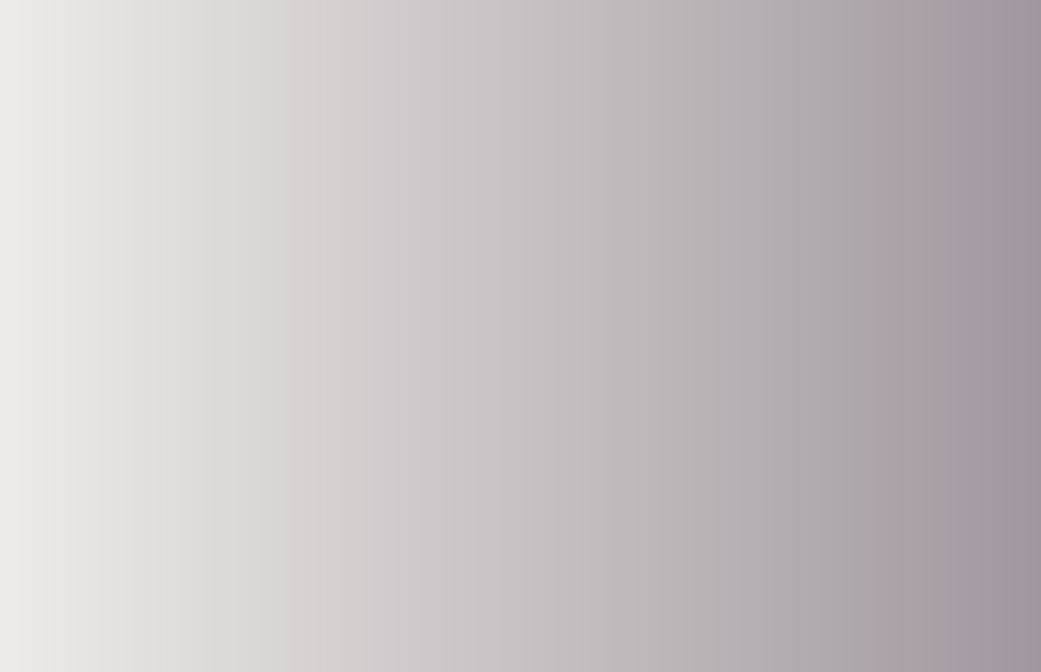
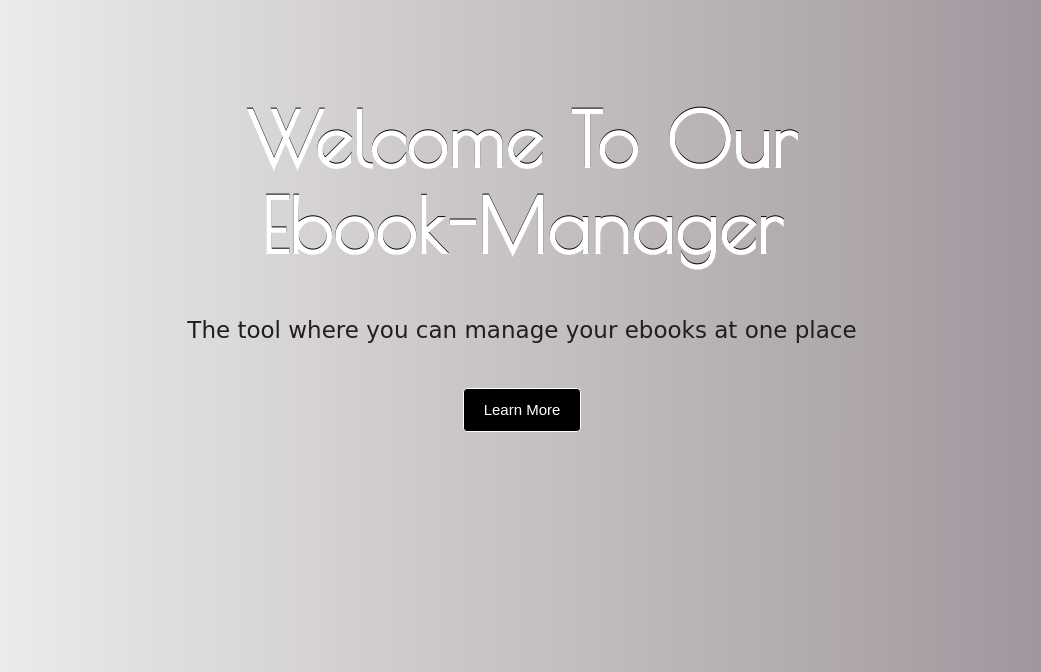
Before and after one commit to project-work-4-sem/Ebook-Manager, a Flask app: page / in a window 1280 px wide. Shown: the part 71-743 px from the top of the page, without its empty margins (118-1159 px from the left). Run offline with Flask 2, Linux system fonts and the light colour scheme; data comes from the database, SQL or seed files in the repository; some libraries are stand-ins or nearby versions.

Commit message:
Update home.html

```diff
--- a/DBMS PROJECT/ebook_management/templates/home.html
+++ b/DBMS PROJECT/ebook_management/templates/home.html
@@ -2,33 +2,14 @@
 {% block content %}
 
 <div align="center">
-
-            <!-- <h2>HOME PAGE</h2>
-            <br>
-            <h4>ALL EBOOKS</h4>
-        <main id="grid">
-            {% for row in book[:50] %}
-            <div onclick='window.open("{{url_for('Books',book_id=row.book_id)}}")' style="background: #26C485;" >
-            {% if row.book_id < 12 %}
-
-            <img src="{{url_for('static',filename=row.path)}}" title="category:{{row.category}}     Bookid:{{row.book_id}}   isbn:{{row.isbn}}"  width="200" height="200">
-
-
-            {% else %}
-
-            <img src="{{row.path}}" title="category:{{row.category}}     Bookid:{{row.book_id}}   isbn:{{row.isbn}}"  width="200" height="200" >
-
-            {% endif %}
-
-
-                <br>
-                <h4 style="margin-top: 1rem;width:180px">{{row.title}}</h4>
-
-
-            </div>
-            {% endfor %}
-
-        </main>   -->
-
+    <div class="home-page">
+    Welcome To Our Ebook-Manager
+  </div>
+  <br>
+    <p class="home">The tool where you can manage your ebooks at one place</p>
+    <br>
+  <div class="button-center">
+    <a href="{{ url_for('about') }}" class="btn button">Learn More</a>
+  </div>
 </div>
 {% endblock content %}
```
